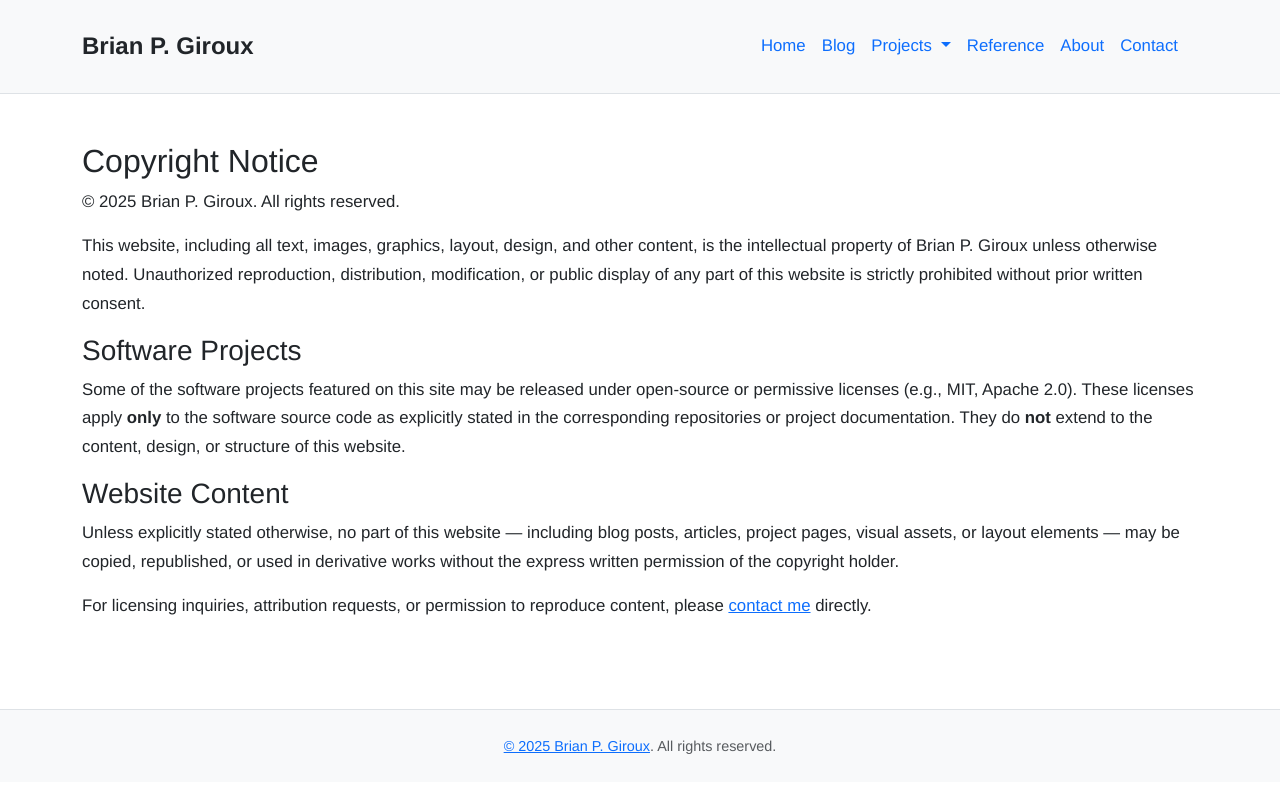
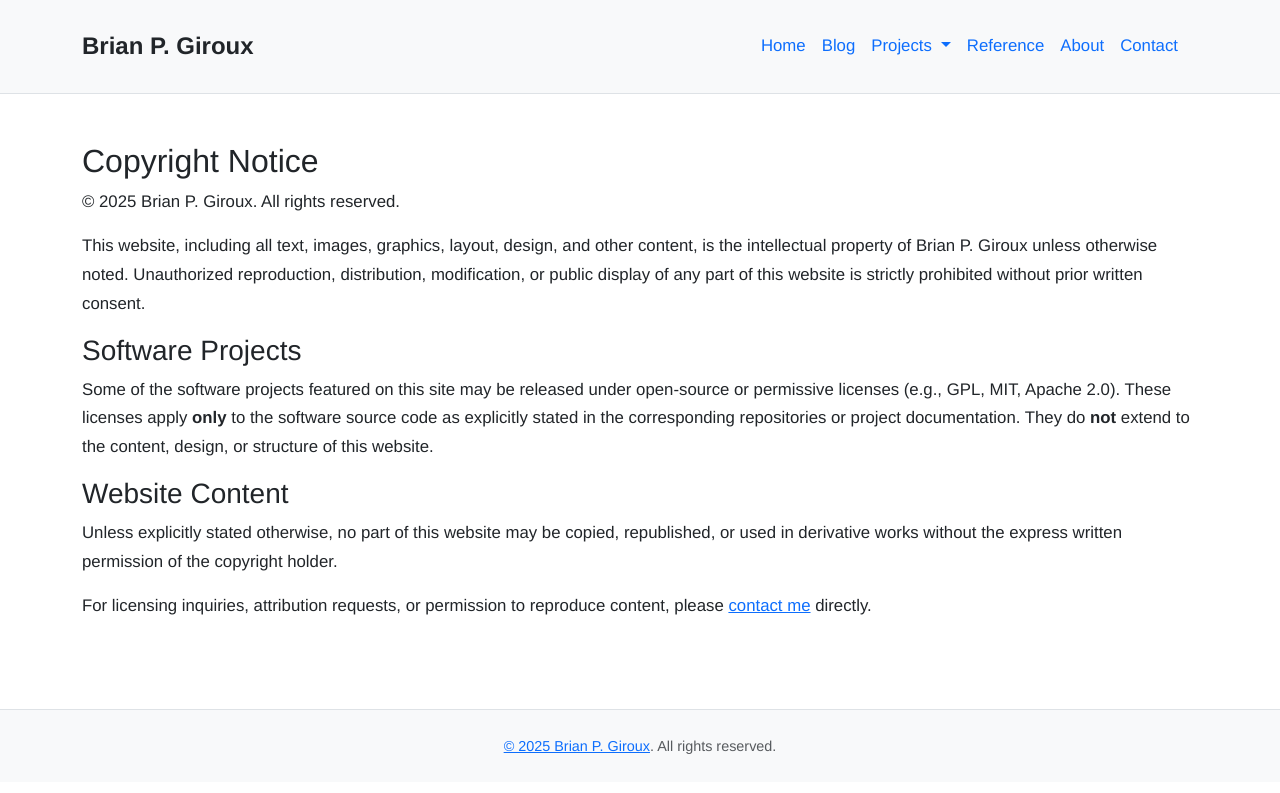
Before and after one commit to bpg1968/bgiroux.ca, a Jekyll site: the page built from legal/copyright.md, in a window 1280 px wide. Shown: the top 793 px of the page. Built offline with Jekyll 4.4.1, drawn with Linux system fonts in a browser that asks for light colours.

Commit message:
Minor edits to copyright notice

```diff
--- a/legal/copyright.md
+++ b/legal/copyright.md
@@ -18,7 +18,8 @@ of any part of this website is strictly prohibited without prior written consent
 ### Software Projects
 
 Some of the software projects featured on this site
-may be released under open-source or permissive licenses (e.g., MIT, Apache 2.0).
+may be released under open-source or permissive licenses
+(e.g., GPL, MIT, Apache 2.0).
 These licenses apply **only** to the software source code as explicitly stated
 in the corresponding repositories or project documentation.
 They do **not** extend to the content, design, or structure of this website.
@@ -26,9 +27,6 @@ They do **not** extend to the content, design, or structure of this website.
 ### Website Content
 
 Unless explicitly stated otherwise, no part of this website
-—
-including blog posts, articles, project pages, visual assets, or layout elements
-—
 may be copied, republished, or used in derivative works
 without the express written permission of the copyright holder.
 
```
